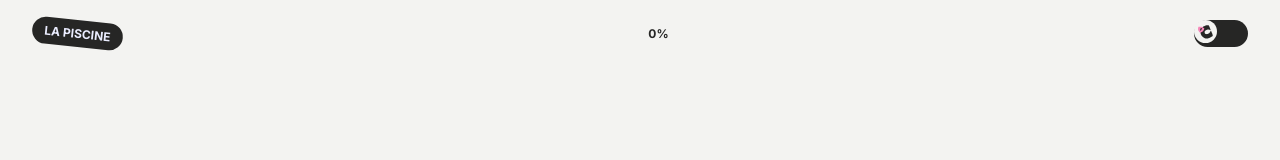
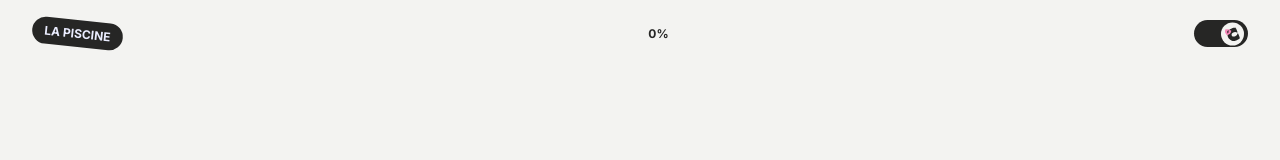
Before and after one commit to AlexDDevv/piscineClashOfDevs, a Next.js app: page / in a window 1280 px wide. Shown: the top 160 px of the page. Built offline with nearby package versions, Linux system fonts and the light colour scheme.

Commit message:
💄 Create custom class

```diff
--- a/src/assets/styles/main.css
+++ b/src/assets/styles/main.css
@@ -0,0 +1,13 @@
+.switchTheme {
+    position: absolute;
+    top: 50%;
+    left: 50%;
+    transform: translate(-0%, -50%);
+}
+
+.svgHover path{
+    transition: fill 0.2s ease-in-out;
+}
+.svgHover:hover path {
+    fill: rgba(38, 38, 37.1, 1)
+}
```
